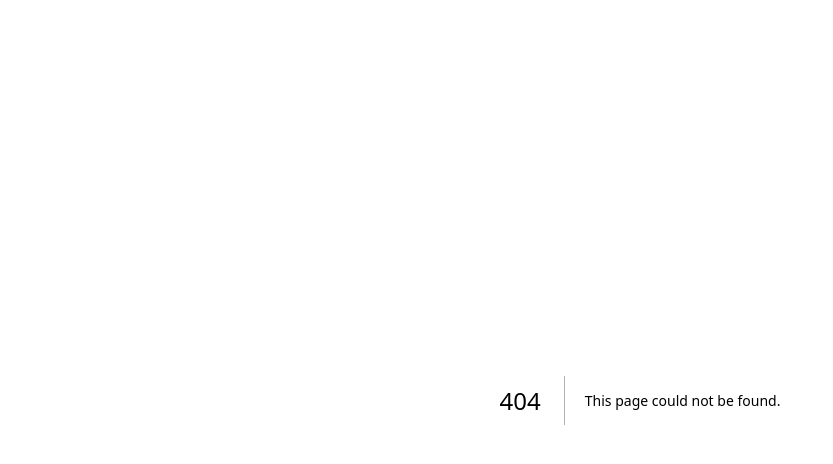
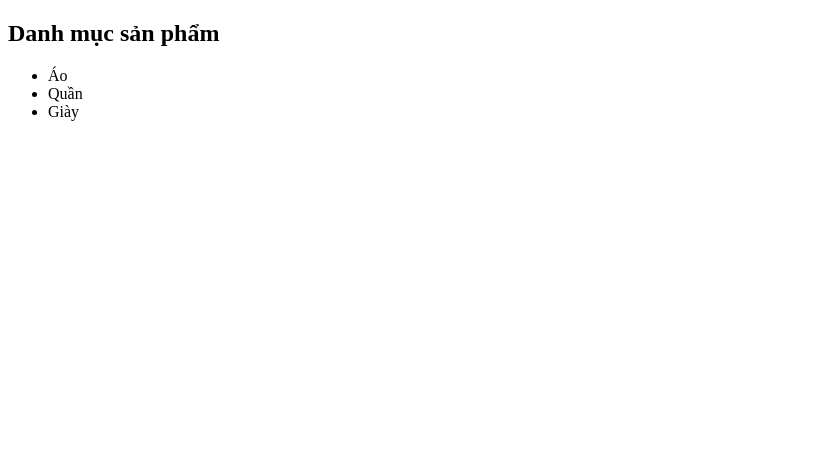
Before and after one commit to Ben2811/social-commerce, a Next.js app: page /CategoryPage in a window 1280 px wide. Before the commit this address had no page. Shown: the top 464 px of the page, without its empty margins (0-833 px from the left). Built offline with nearby package versions, Linux system fonts and the light colour scheme.

Commit message:
Add category page and category data

```diff
--- /dev/null
+++ b/src/data/categories.js
@@ -0,0 +1,5 @@
+export const categories = [
+  { id: 1, name: "Áo" },
+  { id: 2, name: "Quần" },
+  { id: 3, name: "Giày" }
+];
--- /dev/null
+++ b/src/pages/CategoryPage.jsx
@@ -0,0 +1,17 @@
+import { categories } from "../data/categories";
+
+function CategoryPage() {
+  return (
+    <div>
+      <h2>Danh mục sản phẩm</h2>
+
+      <ul>
+        {categories.map((c) => (
+          <li key={c.id}>{c.name}</li>
+        ))}
+      </ul>
+    </div>
+  );
+}
+
+export default CategoryPage;
```
